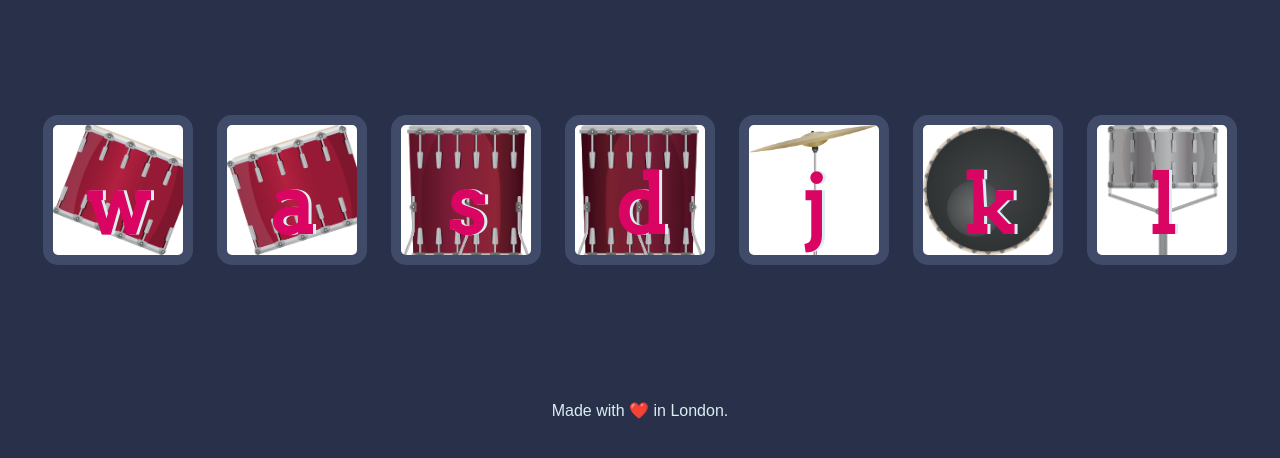
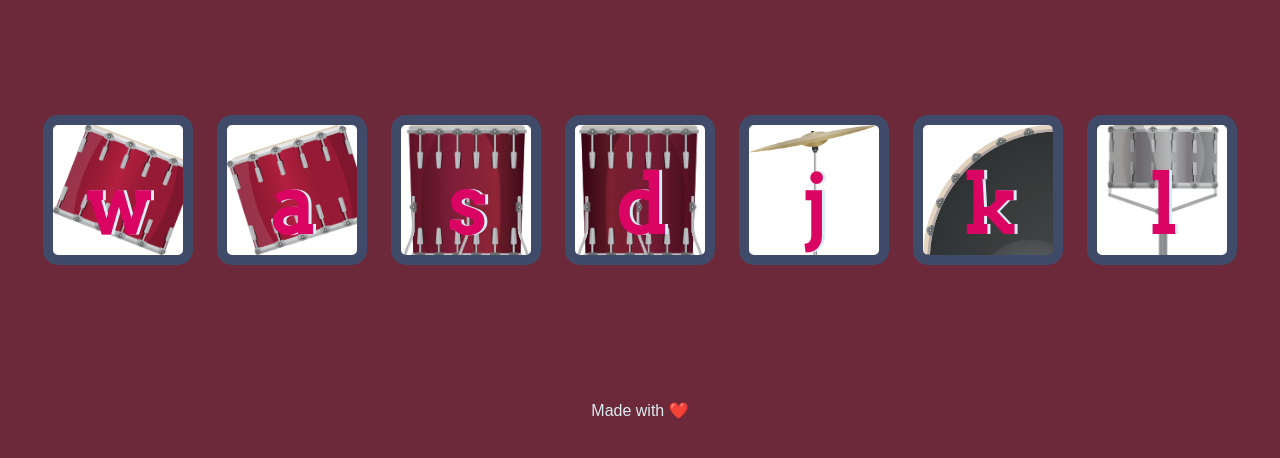
Before and after one commit to yagmuracikgoz/drum-kit, a plain HTML site: page index.html in a window 1280 px wide. Shown: the part 174-632 px from the top of the page. Drawn offline with Linux system fonts and the light colour scheme.

Commit message:
little changes

```diff
--- a/index.html
+++ b/index.html
@@ -23,7 +23,7 @@
 
 
   <footer>
-    Made with ❤️ in London.
+    Made with ❤️
   </footer>
 
 
--- a/styles.css
+++ b/styles.css
@@ -1,6 +1,6 @@
 body {
   text-align: center;
-  background-color: #283149;
+  background-color: #6c2939;
 }
 
 h1 {
@@ -48,7 +48,7 @@ footer {
 
 .k {
   background-image: url("./images/kick.png");
-  background-size: cover ;
+
 
 }
 
```
